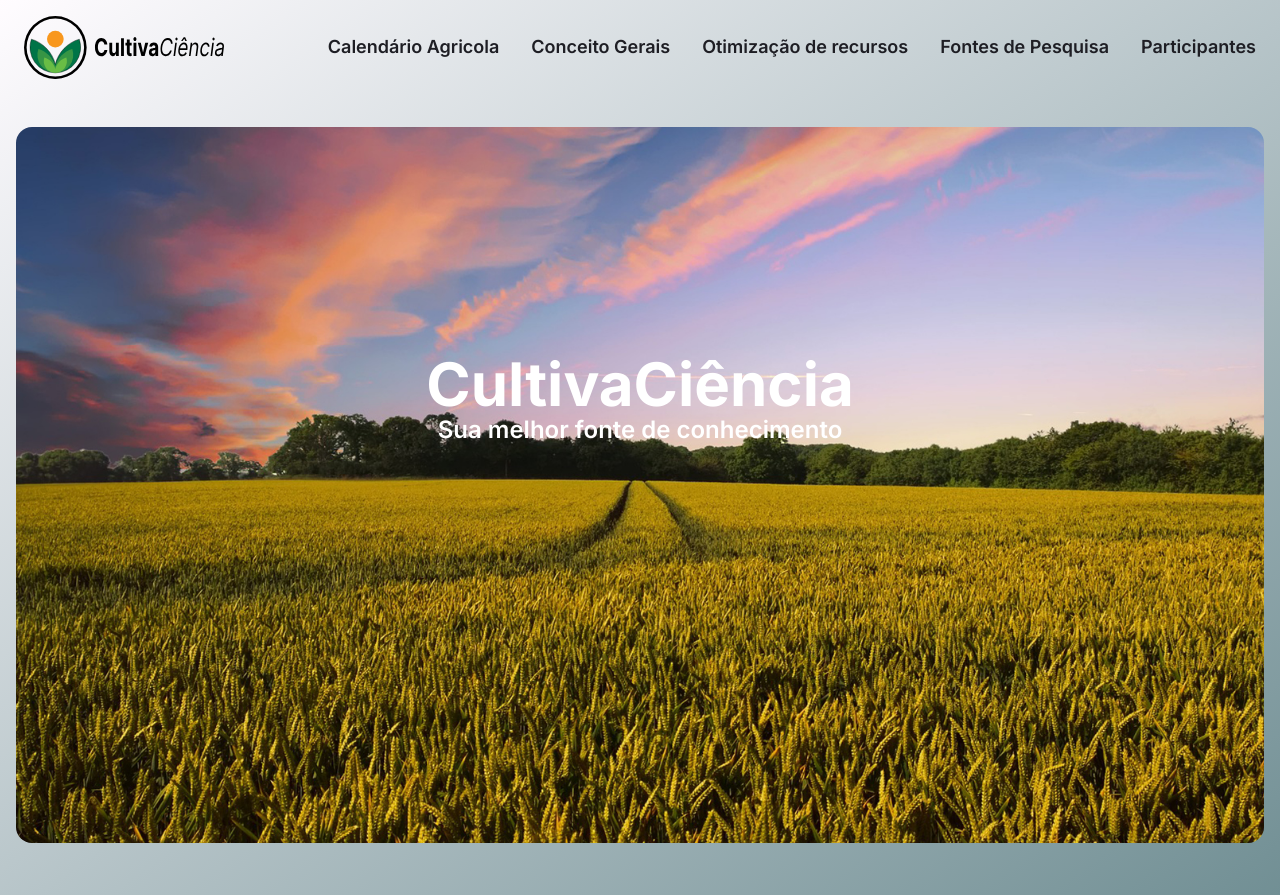
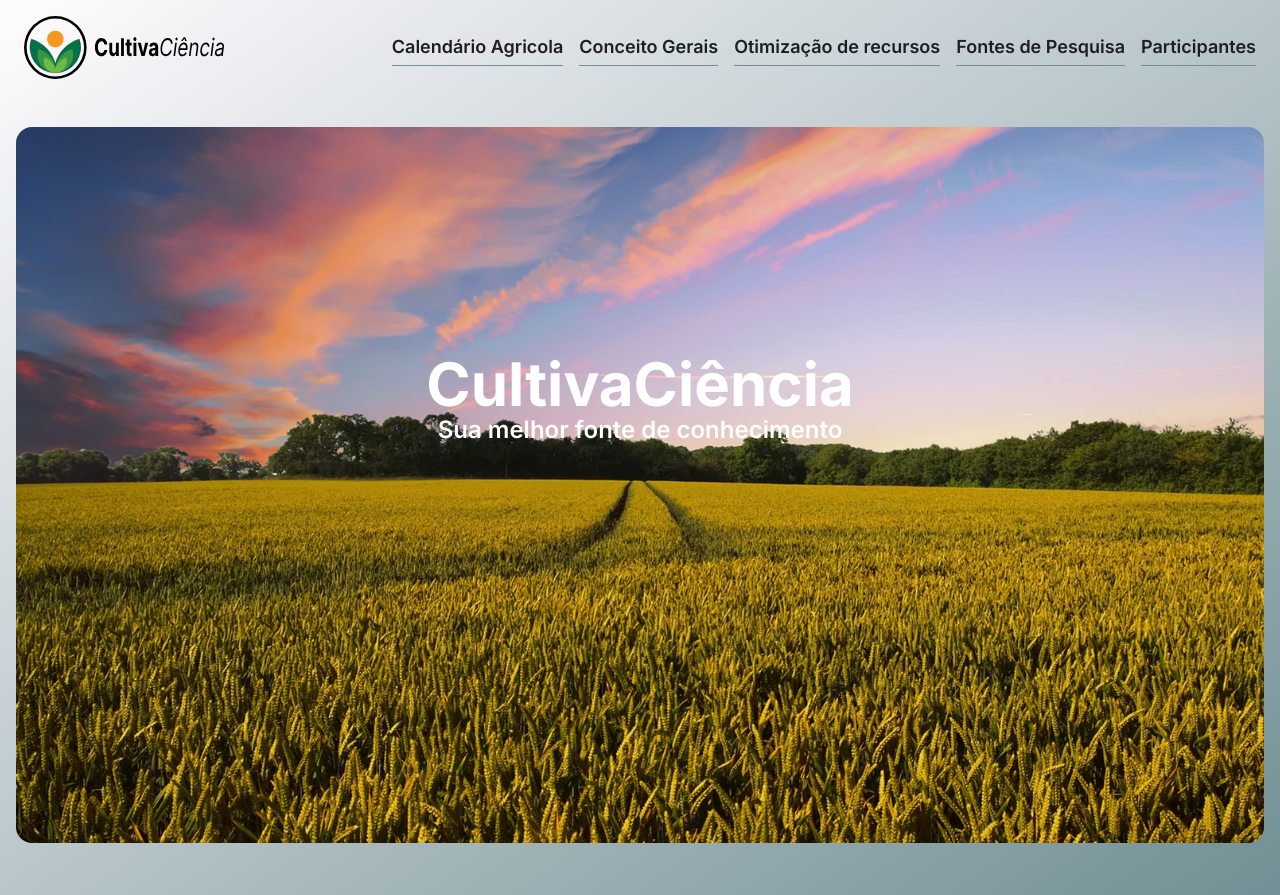
Before and after one commit to JPBM135/agro-site-design, a Next.js app: page / in a window 1280 px wide. Built offline with nearby package versions, Linux system fonts and the light colour scheme.

Commit message:
feat(hover): add select indicator

```diff
--- a/src/components/Header.tsx
+++ b/src/components/Header.tsx
@@ -12,14 +12,25 @@ export function Header() {
 				src="/logo-with-text.svg"
 				width={200}
 			/>
-			<nav className="flex flex-row items-center space-x-8 text-lg font-semibold">
-				<Link className="hover:bg-green-600 hover:backdrop-blur-md" href="/agro-calendar">
+			<nav className="flex flex-row items-center space-x-4 text-lg font-semibold">
+				<Link className="py-1 border-b border-slate-gray hover:border-bright-pink-crayola" href="/agro-calendar">
 					Calendário Agricola
 				</Link>
-				<Link href="/general-concepts">Conceito Gerais</Link>
-				<Link href="/resource-optimization">Otimização de recursos</Link>
-				<Link href="/fonts">Fontes de Pesquisa</Link>
-				<Link href="/participants">Participantes</Link>
+				<Link className="py-1 border-b border-slate-gray hover:border-bright-pink-crayola" href="/general-concepts">
+					Conceito Gerais
+				</Link>
+				<Link
+					className="py-1 border-b border-slate-gray hover:border-bright-pink-crayola"
+					href="/resource-optimization"
+				>
+					Otimização de recursos
+				</Link>
+				<Link className="py-1 border-b border-slate-gray hover:border-bright-pink-crayola" href="/fonts">
+					Fontes de Pesquisa
+				</Link>
+				<Link className="py-1 border-b border-slate-gray hover:border-bright-pink-crayola" href="/participants">
+					Participantes
+				</Link>
 			</nav>
 		</header>
 	);
```
